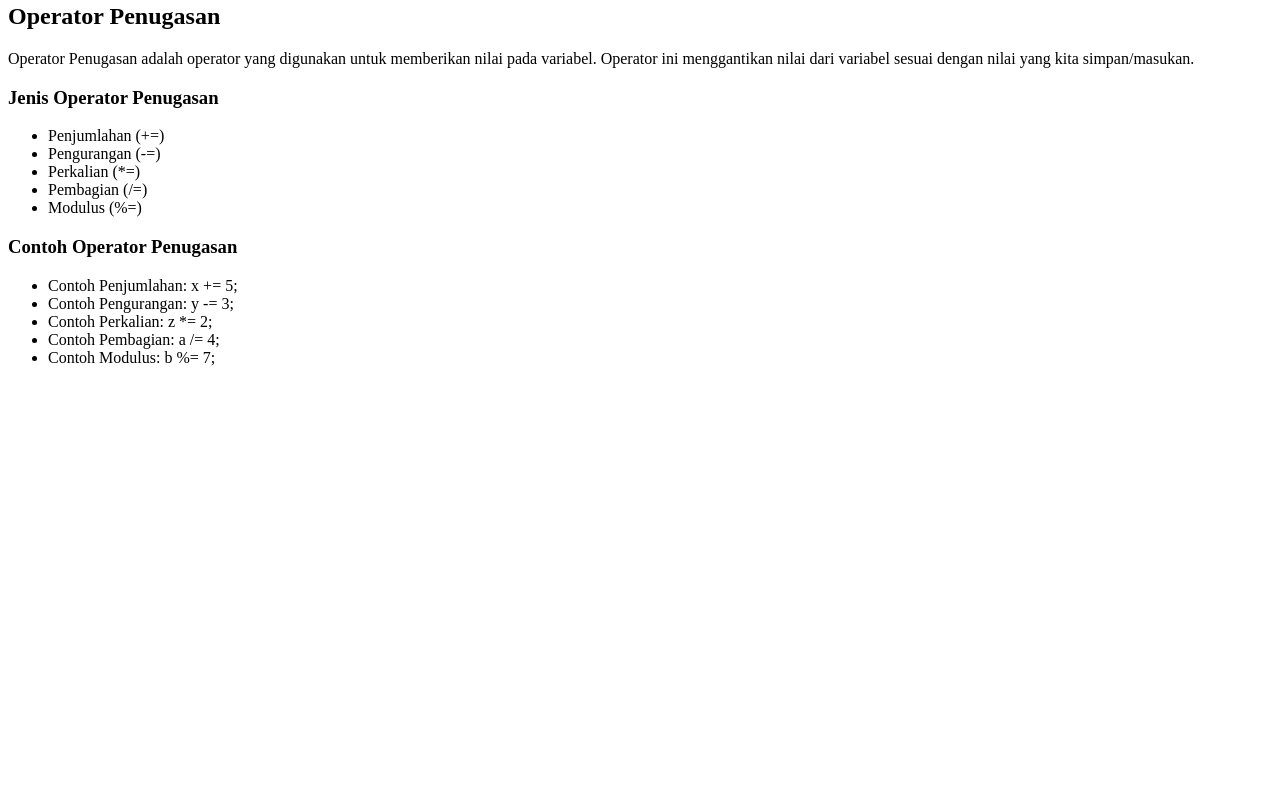
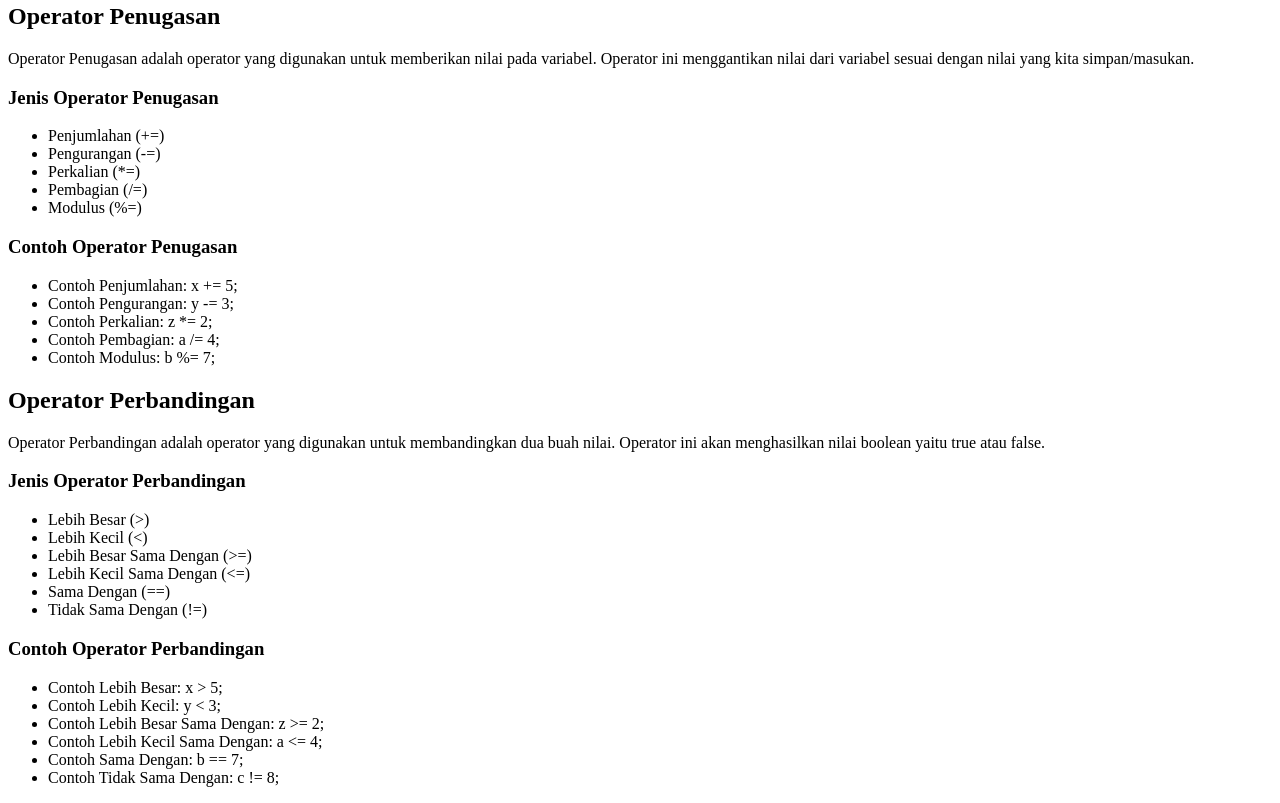
Before and after one commit to naufalluth/Belajar-Javascript, a plain HTML site: page Operator/index.html in a window 1280 px wide. Shown: the part 384-1187 px from the top of the page. Before the commit the page ends 800 px from the top, so only its background shows below. Drawn offline with Linux system fonts and the light colour scheme.

Commit message:
Add Operator Perbandingan section to index.html

```diff
--- a/Operator/index.html
+++ b/Operator/index.html
@@ -61,6 +61,32 @@
             <li>Contoh Modulus: b %= 7;</li>
         </ul>
     </div>
+    <div class="operator-perbandingan">
+        <h2>Operator Perbandingan</h2>
+        <p>
+            Operator Perbandingan adalah operator yang digunakan untuk membandingkan dua buah nilai. Operator ini akan menghasilkan nilai boolean yaitu true atau false.
+    </div>
+    <div class="jenis-operator comparison">
+        <h3>Jenis Operator Perbandingan</h3>
+        <ul>
+            <li>Lebih Besar (>)</li>
+            <li>Lebih Kecil (<)</li>
+            <li>Lebih Besar Sama Dengan (>=)</li>
+            <li>Lebih Kecil Sama Dengan (<=)</li>
+            <li>Sama Dengan (==)</li>
+            <li>Tidak Sama Dengan (!=)</li>
+        </ul>
+    </div>
+    <div class="contoh-operator-perbandingan">
+        <h3>Contoh Operator Perbandingan</h3>
+        <ul>
+            <li>Contoh Lebih Besar: x > 5;</li>
+            <li>Contoh Lebih Kecil: y < 3;</li>
+            <li>Contoh Lebih Besar Sama Dengan: z >= 2;</li>
+            <li>Contoh Lebih Kecil Sama Dengan: a <= 4;</li>
+            <li>Contoh Sama Dengan: b == 7;</li>
+            <li>Contoh Tidak Sama Dengan: c != 8;</li>
+        </ul>
     <script></script>
   </body>
 </html>
```
